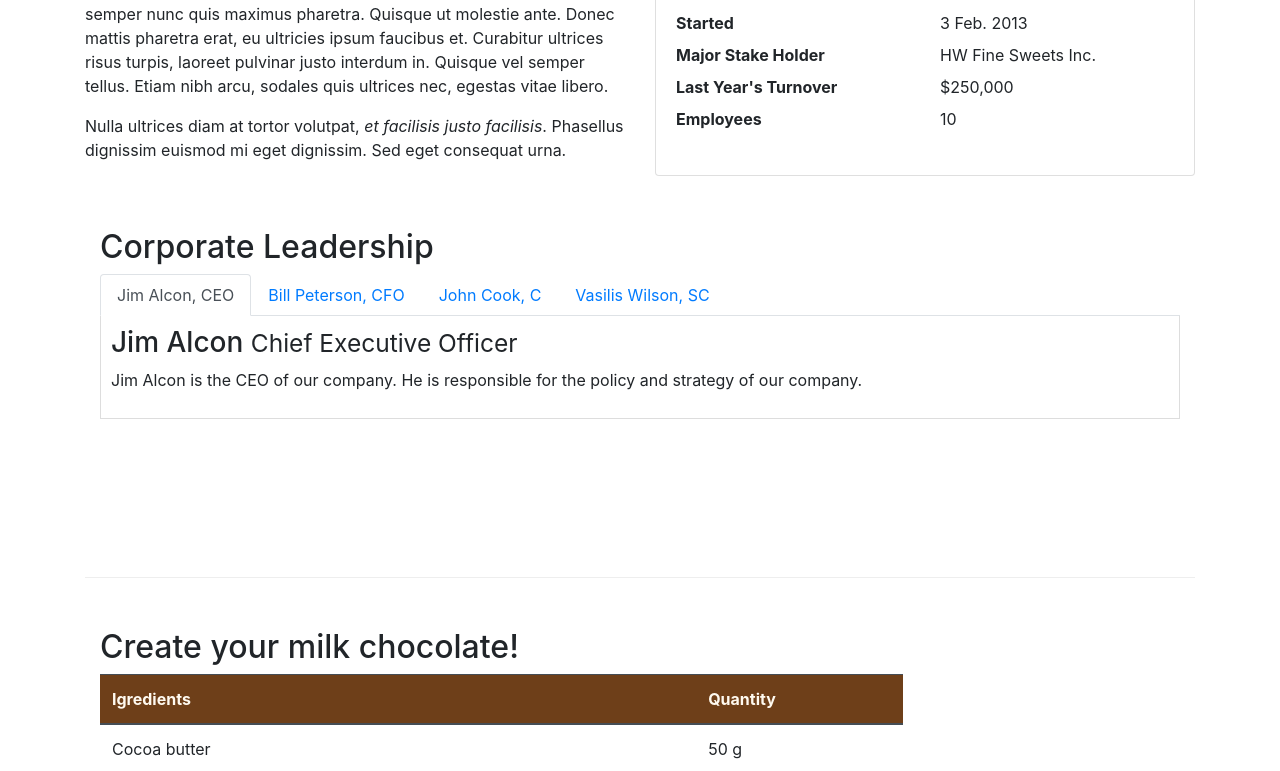
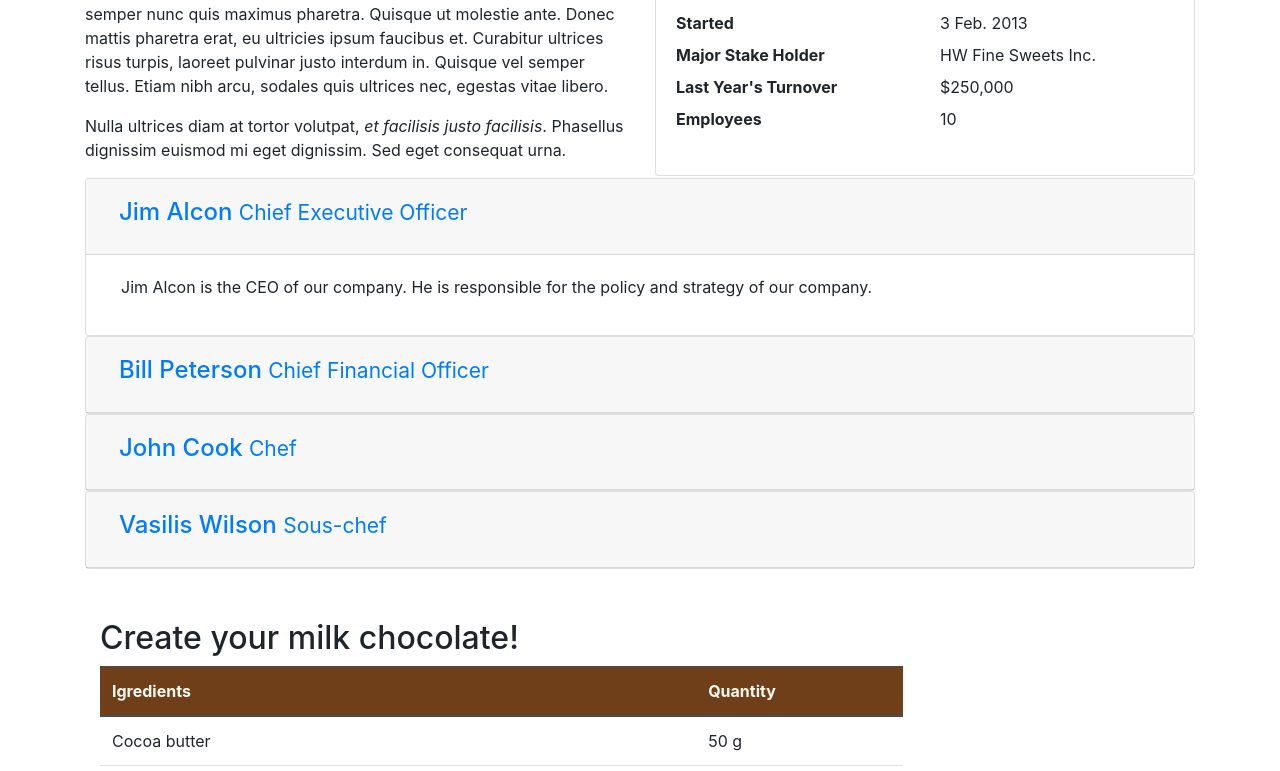
Before and after one commit to bashri1995/-leChocolat, a plain HTML site: page aboutus.html in a window 1280 px wide. Shown: the part 512-1283 px from the top of the page. Drawn offline with nearby package versions, Linux system fonts and the light colour scheme; a web font is replaced by a local one.

Commit message:
Accordion

```diff
--- a/aboutus.html
+++ b/aboutus.html
@@ -96,7 +96,7 @@
         </div>
 
 
-        <div class="row row-content">
+        <!-- <div class="row row-content">
             <div class="col-12">
                 <h2>Corporate Leadership</h2>
                 <ul class="nav nav-tabs">
@@ -141,7 +141,57 @@
                 </div>
 
             </div>
-        </div>
+        </div> -->
+        <div id="accordion">
+                <div class="card">
+                    <div class="card-header" id="headingOne">
+                            <button class="btn btn-link" data-toggle="collapse" data-target="#collapseOne" aria-expanded="true" aria-controls="collapseOne">
+                                <h4>Jim Alcon <small>Chief Executive Officer </small></h4>
+                          </button>
+                     </div>
+                    <div id="collapseOne" class="collapse show" aria-labelledby="headingOne" data-parent="#accordion">
+                        <div class="card-body">
+                            <p class="col d-none d-sm-block">Jim Alcon is the CEO of our company. He is responsible for the policy and strategy of our company. </p>
+                        </div>
+                    </div>
+                </div>
+                <div class="card">
+                    <div class="card-header" id="headingTwo">
+                        <button class="btn btn-link collapsed" data-toggle="collapse" data-target="#collapseTwo" aria-expanded="false" aria-controls="collapseTwo">
+                            <h4>Bill Peterson  <small>Chief Financial Officer </small></h4>
+                        </button>
+                    </div>
+                    <div id="collapseTwo" class="collapse" aria-labelledby="headingTwo" data-parent="#accordion">
+                        <div class="card-body">
+                            <p class="col d-none d-sm-block">Bill Peterson is the CFO of our company. He is responsible for all the financial decisions of our company. </p>
+                        </div>
+                    </div>
+                </div>
+                <div class="card">
+                    <div class="card-header" id="headingThree">
+                        <button class="btn btn-link collapsed" data-toggle="collapse" data-target="#collapseThree" aria-expanded="false" aria-controls="collapseThree">
+                            <h4>John Cook <small>Chef</small></h4>
+                        </button>
+                    </div>
+                    <div id="collapseThree" class="collapse" aria-labelledby="headingThree" data-parent="#accordion">
+                        <div class="card-body">
+                            <p class="col d-none d-sm-block">Our Chef, John Cook has specialized in the production of chocolates and he has created the receipts for our chocolates. </p>
+                        </div>
+                    </div>
+                </div>
+                <div class="card">
+                    <div class="card-header" id="headingFour">
+                        <button class="btn btn-link collapsed" data-toggle="collapse" data-target="#collapseFour" aria-expanded="false" aria-controls="collapseFour">
+                            <h4>Vasilis Wilson  <small>Sous-chef </small></h4>
+                        </button>
+                    </div>
+                    <div id="collapseFour" class="collapse" aria-labelledby="headingFour" data-parent="#accordion">
+                        <div class="card-body">
+                            <p class="col d-none d-sm-block">Vasilis Wilson is well informed of all the current trends in pastry and contributes his innovative ideas in our products. </p>
+                        </div>
+                    </div>
+                </div>
+            </div>
         <div class="row row-content">
             <div class="col-12 col-sm-9">
                 <h2> Create your milk chocolate!</h2>
```
